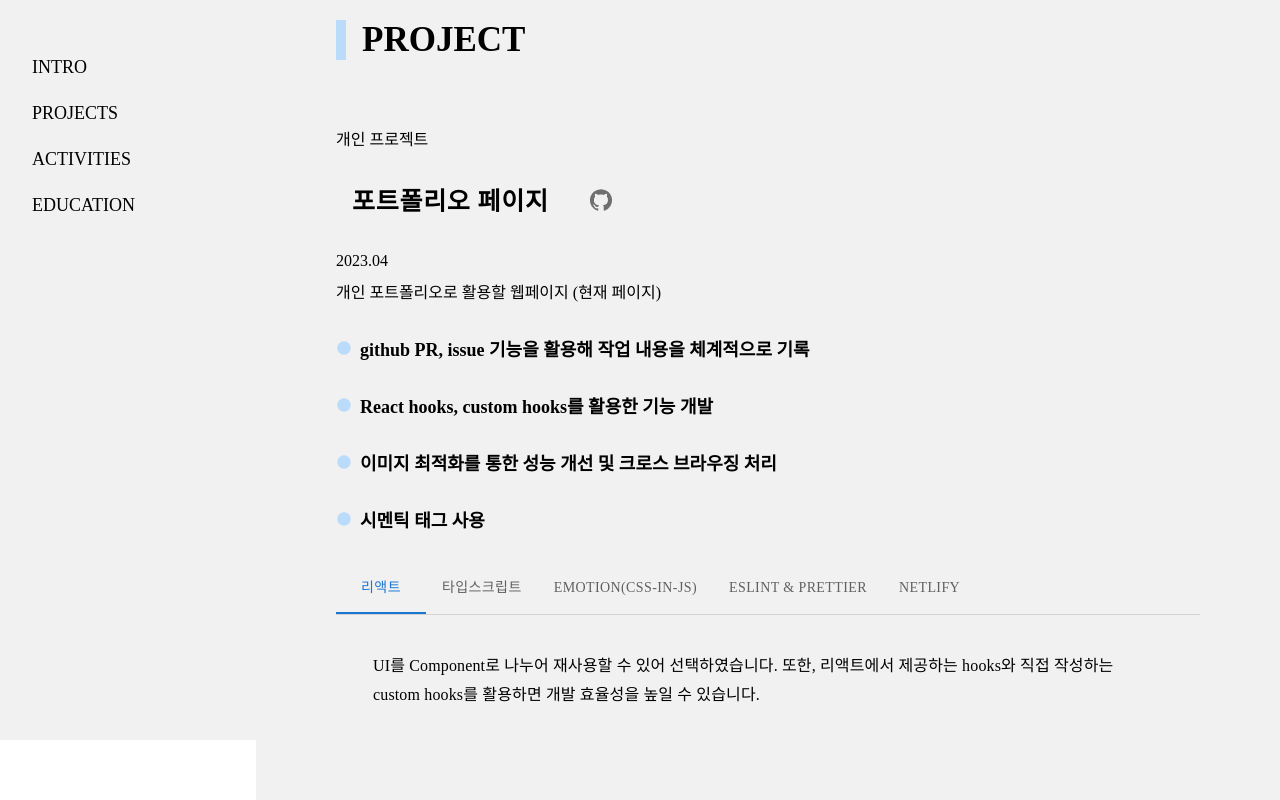
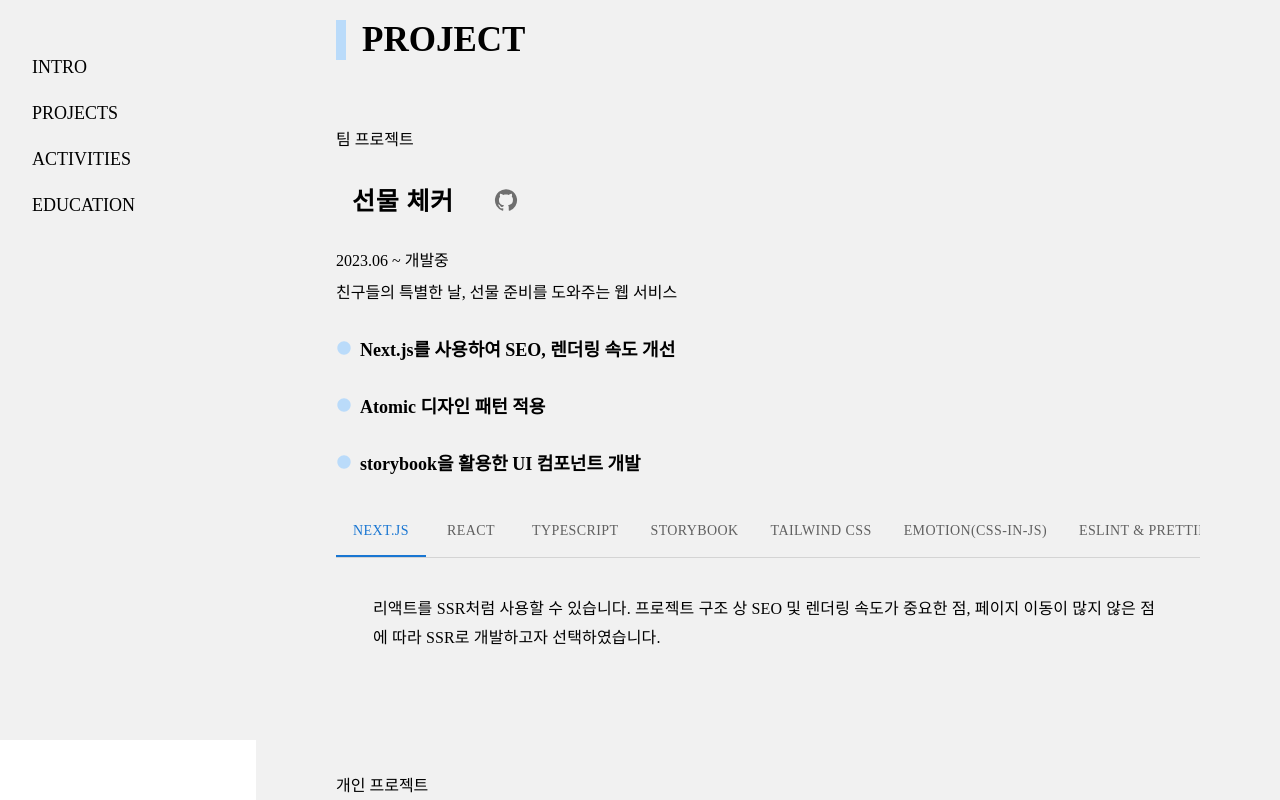
Before and after one commit to hailey-hy/new-personal-portfolio, a React (Create React App) app: page / in a window 1280 px wide. Shown: the part 860-1660 px from the top of the page. Built offline with nearby package versions, Linux system fonts and the light colour scheme; a web font is replaced by a local one.

Commit message:
feat: gift-checker 프로젝트 추가

```diff
--- a/src/constants/ArticleConstants.ts
+++ b/src/constants/ArticleConstants.ts
@@ -1,9 +1,74 @@
 export const PROJECT = [
+    {
+        title: '선물 체커',
+        url: 'https://gift-checker.vercel.app/',
+        githubUrl: 'https://github.com/hailey-hy/gift-checker',
+        subtitle: '친구들의 특별한 날, 선물 준비를 도와주는 웹 서비스',
+        term: '2023.06 ~ 개발중',
+        group: '팀 프로젝트',
+        detail: [
+            'Next.js를 사용하여 SEO, 렌더링 속도 개선',
+            'Atomic 디자인 패턴 적용',
+            'storybook을 활용한 UI 컴포넌트 개발',
+        ],
+        tabContents: [
+            {
+                index: 0,
+                children:
+                    '리액트를 SSR처럼 사용할 수 있습니다. 프로젝트 구조 상 SEO 및 렌더링 속도가 중요한 점, 페이지 이동이 많지 않은 점에 따라 SSR로 개발하고자 선택하였습니다.',
+            },
+            {
+                index: 1,
+                children:
+                    'UI를 Component로 나누어 재사용할 수 있어 선택하였습니다. 또한, 리액트에서 제공하는 hooks와 직접 작성하는 custom hooks를 활용하면 개발 효율성을 높일 수 있습니다.',
+            },
+            {
+                index: 2,
+                children:
+                    '함수나 객체 안에 들어갈 인자와 프로퍼티의 타입을 추론할 수 있고, 에러를 미리 체크할 수 있습니다. 개발 시 예상치 못한 타입 관련 버그를 방지할 수 있어 선택하였습니다.',
+            },
+            {
+                index: 3,
+                children:
+                    'UI 컴포넌트를 독립적으로 구현하고, 테스트할 수 있게 도와줍니다. 특히 Atomic 디자인 패턴에서 유용합니다. 각 단위 컴포넌트들의 props 설정을 한 눈에 볼 수 있어 편리합니다.',
+            },
+            {
+                index: 4,
+                children:
+                    '자주 사용하는 CSS를 모아 둔 CSS 프레임워크로, 편리한 사용성으로 개발 속도가 빠르고 유지보수가 쉬워 선택하였습니다.',
+            },
+            {
+                index: 5,
+                children:
+                    'CSS-in-JS 라이브러리 중 하나이므로 불필요한 클래스 명명을 줄일 수 있고, 타 CSS-in-JS 라이브러리 대비 성능이 빠르고 가벼워 선택하였습니다.',
+            },
+            {
+                index: 6,
+                children:
+                    '정해둔 코드 컨벤션에 따라 자동으로 코드를 수정할 수 있어, 일관된 코드 양식을 유지할 수 있어 사용하였습니다.',
+            },
+            {
+                index: 7,
+                children:
+                    'github을 기반으로 배포를 도와줍니다. 정해둔 branch에 새로운 push가 생기면 자동으로 배포를 시작하고, lighthouse로 성능 측정도 동시에 할 수 있어 선택하였습니다. ',
+            },
+        ],
+        tabLables: [
+            'Next.js',
+            'React',
+            'typescript',
+            'storybook',
+            'tailwind CSS',
+            'Emotion(CSS-in-JS)',
+            'Eslint & Prettier',
+            'Vercel',
+        ],
+    },
     {
         title: '포트폴리오 페이지',
         url: 'https://haeyeon-portfolio.netlify.app/',
         githubUrl: 'https://github.com/hailey-hy/new-personal-portfolio',
-        subtitle: '개인 포트폴리오로 활용할 웹페이지 (현재 페이지)',
+        subtitle: '개인 포트폴리오로 활용할 웹 페이지 (현재 페이지)',
         term: '2023.04',
         group: '개인 프로젝트',
         detail: [
@@ -40,8 +105,8 @@
             },
         ],
         tabLables: [
-            '리액트',
-            '타입스크립트',
+            'React',
+            'typescript',
             'Emotion(CSS-in-JS)',
             'Eslint & Prettier',
             'Netlify',
@@ -55,9 +120,10 @@
         term: '2022.06 ~ 08, 2023.04 ~',
         group: '팀 프로젝트',
         detail: [
-            '리액트를 활용한 첫 프로젝트로, 기획부터 참여하며 단독으로 프론트를 담당',
-            '협업용 노션 페이지에서 백엔드 개발자와 api 설계를 협의하며, 좋은 커뮤니케이션을 위해 노력',
-            '리팩토링 후, 커스텀 훅을 적절히 활용하여 컴포넌트의 재사용성을 극대화',
+            'React를 사용한 첫 프로젝트로, 다수의 기능 개발',
+            '백엔드 개발자와 api 설계 협의',
+            'Redux를 활용한 전역 상태 관리',
+            'custom hooks를 활용한 리팩토링',
         ],
         tabContents: [
             {
@@ -81,7 +147,7 @@
                     '인스턴스를 사용하여 네트워크 요청을 모듈화하였습니다.',
             },
         ],
-        tabLables: ['리액트', 'redux-toolkit', 'react-router-dom', 'Axios'],
+        tabLables: ['React', 'redux-toolkit', 'react-router-dom', 'Axios'],
     },
 ];
 
```
